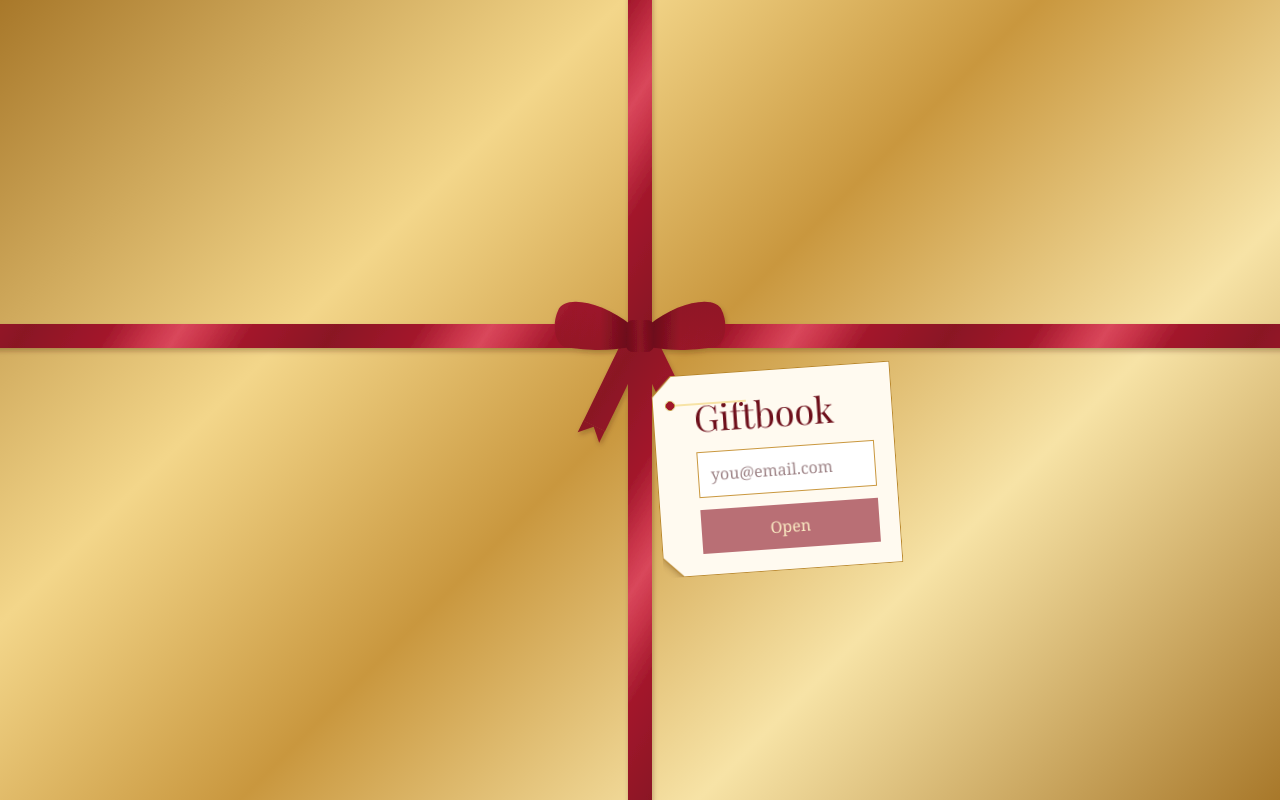
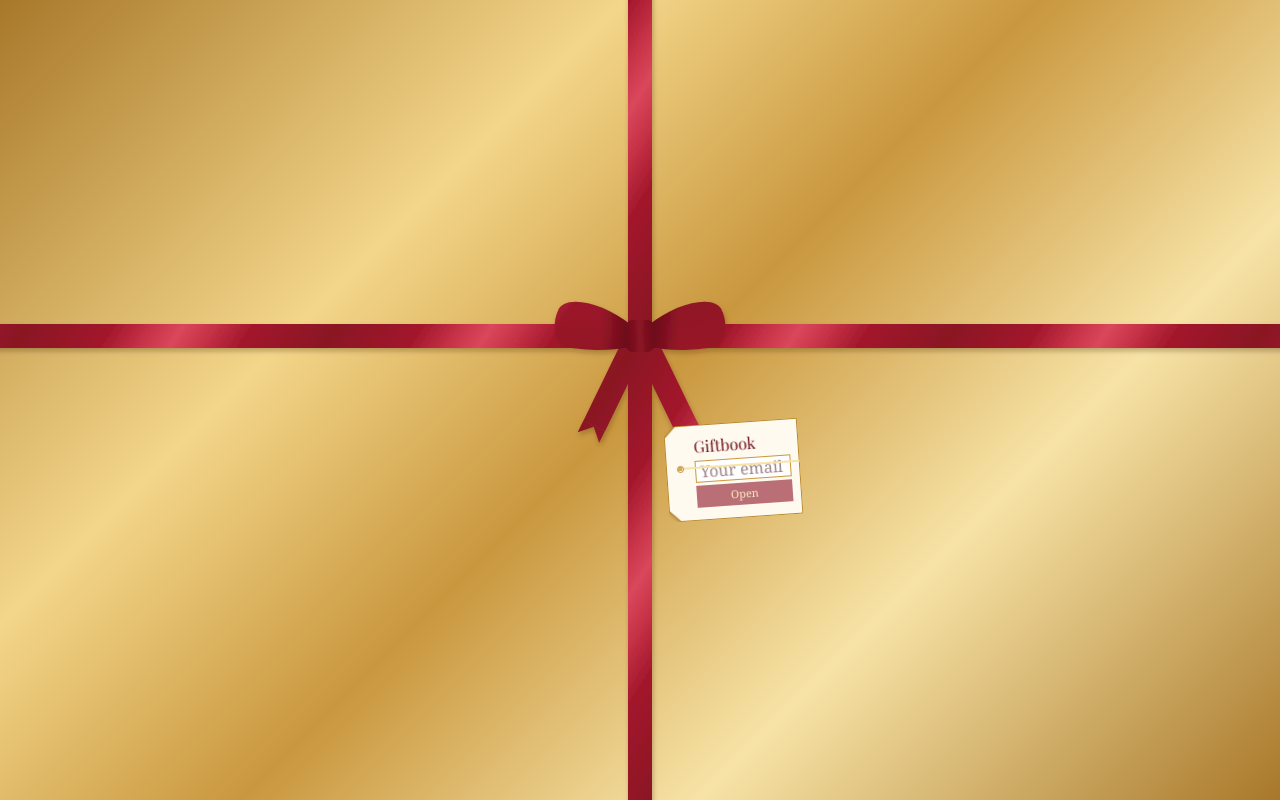
Before and after one commit to milettegillow/gifts, a Next.js app: page /login in a window 1280 px wide. Built offline with nearby package versions, Linux system fonts and the light colour scheme; no server answers; a web font is replaced by a local one.

Commit message:
scale login gift tag with the bow

```diff
--- a/app/globals.css
+++ b/app/globals.css
@@ -100,13 +100,13 @@ textarea {
 .ribbon-wrap {
   --half-w: calc(50cqw / var(--s));
   --below: calc(58cqh / var(--s));
-  --tag-w: 240px;
-  --hole-x: 18px;
-  --hole-y: 30px;
-  /* To the right of the knot, pulled back to keep clear of the edge once rotated. */
-  --tag-x: min(12px, var(--half-w) - 24px - var(--tag-w));
-  /* Below the bow's lower edge, raised on short screens to stay in view. */
-  --tag-y: clamp(18px, var(--below) - 236px, 40px);
+  --tag-w: 134px;
+  --tag-h: 96px;
+  --hole-x: 14px;
+  --hole-y: 43px;
+  /* Top-left at (cx + 26, cy + 90), pulled in on screens too small to fit it. */
+  --tag-x: min(26px, var(--half-w) - 8px - var(--tag-w));
+  --tag-y: min(90px, var(--below) - 12px - var(--tag-h));
   --hx: calc(var(--tag-x) + var(--hole-x));
   --hy: calc(var(--tag-y) + var(--hole-y));
 }
@@ -128,32 +128,61 @@ textarea {
   width: var(--tag-w);
   transform: rotate(-4deg);
   transform-origin: var(--hole-x) var(--hole-y);
-  filter: drop-shadow(1px 3px 3px rgba(61, 26, 0, 0.3));
+  filter: drop-shadow(0.6px 1.6px 1.8px rgba(61, 26, 0, 0.3));
   /* The hole goes right through. */
-  mask: radial-gradient(circle 4px at var(--hole-x) var(--hole-y), transparent 95%, #000 100%);
+  mask: radial-gradient(circle 2.5px at var(--hole-x) var(--hole-y), transparent 95%, #000 100%);
 }
 
-/* A 1px border that follows the clipped corners. */
+/* A 1-unit border that follows the clipped corners. */
 .gift-tag-edge {
   position: relative;
   background: #b8862b;
   padding: 1px;
-  clip-path: polygon(20px 0, 100% 0, 100% 100%, 20px 100%, 0 calc(100% - 20px), 0 20px);
+  clip-path: polygon(11px 0, 100% 0, 100% 100%, 11px 100%, 0 calc(100% - 11px), 0 11px);
 }
 
 .gift-tag-face {
+  min-height: calc(var(--tag-h) - 2px);
   background: var(--color-cream);
-  clip-path: polygon(19.6px 0, 100% 0, 100% 100%, 19.6px 100%, 0 calc(100% - 19.6px), 0 19.6px);
+  clip-path: polygon(10.6px 0, 100% 0, 100% 100%, 10.6px 100%, 0 calc(100% - 10.6px), 0 10.6px);
 }
 
 .gift-tag-hole {
   position: absolute;
-  left: calc(var(--hole-x) - 5px);
-  top: calc(var(--hole-y) - 5px);
-  width: 10px;
-  height: 10px;
+  left: calc(var(--hole-x) - 3.5px);
+  top: calc(var(--hole-y) - 3.5px);
+  width: 7px;
+  height: 7px;
   border-radius: 50%;
-  border: 1px solid #b8862b;
+  border: 0.75px solid #b8862b;
+}
+
+/* The email field, 96 x 22 units. iOS zooms into any input whose computed
+   font size is under 16px, and the tag's scale doesn't count, so the input is
+   laid out in real px (at least 16px text) and scaled back down into units. */
+.gift-tag-input-box {
+  width: 96px;
+  height: 22px;
+}
+
+.gift-tag-input {
+  width: calc(96px * var(--s));
+  height: calc(22px * var(--s));
+  padding: 0 calc(4px * var(--s));
+  border: calc(1px * var(--s)) solid var(--color-gold-mid);
+  background: #fff;
+  color: var(--color-ink);
+  font-size: max(16px, calc(10px * var(--s)));
+  transform: scale(calc(1 / var(--s)));
+  transform-origin: 0 0;
+}
+
+.gift-tag-input::placeholder {
+  color: color-mix(in srgb, var(--color-ink) 50%, transparent);
+}
+
+.gift-tag-input:focus {
+  outline: calc(2px * var(--s)) solid var(--color-ribbon);
 }
 
 /* Where the string crosses the tag face to the hole: the same line as in the
--- a/app/login/login-flow.tsx
+++ b/app/login/login-flow.tsx
@@ -5,7 +5,6 @@ import { useRouter } from "next/navigation";
 import { useAuth } from "@clerk/nextjs";
 import { isClerkAPIResponseError } from "@clerk/nextjs/errors";
 import { useSignIn, useSignUp } from "@clerk/nextjs/legacy";
-import { buttonClass, inputClass } from "@/app/ui/styles";
 
 type Stage = "start" | "waiting";
 
@@ -137,41 +136,46 @@ export function LoginFlow() {
     setStage("start");
   }
 
+  // Sized in tag units (see .gift-tag-anchor): the tag is 134 x 96.
   if (stage === "waiting") {
     return (
-      <div className="flex flex-col gap-3">
-        <h2 className="font-display text-3xl leading-tight text-deep-red">Check your email</h2>
-        <button type="button" onClick={resend} disabled={resending} className="self-start text-ink underline">
+      <div className="flex flex-col items-start gap-[3px]">
+        <h2 className="font-display text-[14px] leading-[16px] text-deep-red">Check your email</h2>
+        <button type="button" onClick={resend} disabled={resending} className="text-[11px] leading-[14px] text-ink underline">
           {resending ? "Sending…" : "Send it again"}
         </button>
-        <button type="button" onClick={useDifferentEmail} className="self-start text-ink underline">
-          Use a different email
+        <button type="button" onClick={useDifferentEmail} className="text-[11px] leading-[14px] text-ink underline">
+          Use another email
         </button>
       </div>
     );
   }
 
   return (
-    <form onSubmit={submit} className="flex flex-col gap-3">
-      <h1 className="font-display text-4xl leading-tight text-deep-red">Giftbook</h1>
-      <label className="flex flex-col">
+    <form onSubmit={submit} className="flex w-[96px] flex-col gap-[4px]">
+      <h1 className="font-display text-[16px] leading-[18px] text-deep-red">Giftbook</h1>
+      <label className="gift-tag-input-box block">
         <span className="sr-only">Email</span>
         <input
           type="email"
           autoComplete="email"
           required
-          placeholder="you@email.com"
+          placeholder="Your email"
           value={email}
           onChange={(e) => setEmail(e.target.value)}
-          className={inputClass}
+          className="gift-tag-input"
         />
       </label>
       {error && (
-        <p role="alert" title={error} className="truncate leading-tight text-deep-red">
+        <p role="alert" title={error} className="truncate text-[9px] leading-[11px] text-deep-red">
           {error}
         </p>
       )}
-      <button type="submit" disabled={!loaded || !email.trim()} className={`${buttonClass} w-full`}>
+      <button
+        type="submit"
+        disabled={!loaded || !email.trim()}
+        className="h-[22px] w-full bg-ribbon text-[11px] text-gold-light hover:bg-deep-red disabled:opacity-60"
+      >
         Open
       </button>
     </form>
--- a/app/login/page.tsx
+++ b/app/login/page.tsx
@@ -10,7 +10,7 @@ export default function LoginPage() {
       <div className="gift-tag-anchor">
         <div className="gift-tag">
           <div className="gift-tag-edge">
-            <div className="gift-tag-face min-h-[200px] py-5 pr-5 pl-10">
+            <div className="gift-tag-face flex flex-col justify-center py-[8px] pr-[8px] pl-[28px]">
               <Suspense>
                 <LoginFlow />
               </Suspense>
--- a/app/ui/styles.ts
+++ b/app/ui/styles.ts
@@ -1,5 +1,2 @@
-export const inputClass =
-  "w-full border border-gold-mid bg-white px-3 py-2.5 text-ink placeholder:text-ink/50 focus:outline-2 focus:outline-ribbon";
-
 export const buttonClass =
   "inline-block bg-ribbon px-6 py-2.5 text-gold-light hover:bg-deep-red disabled:opacity-60";
```
